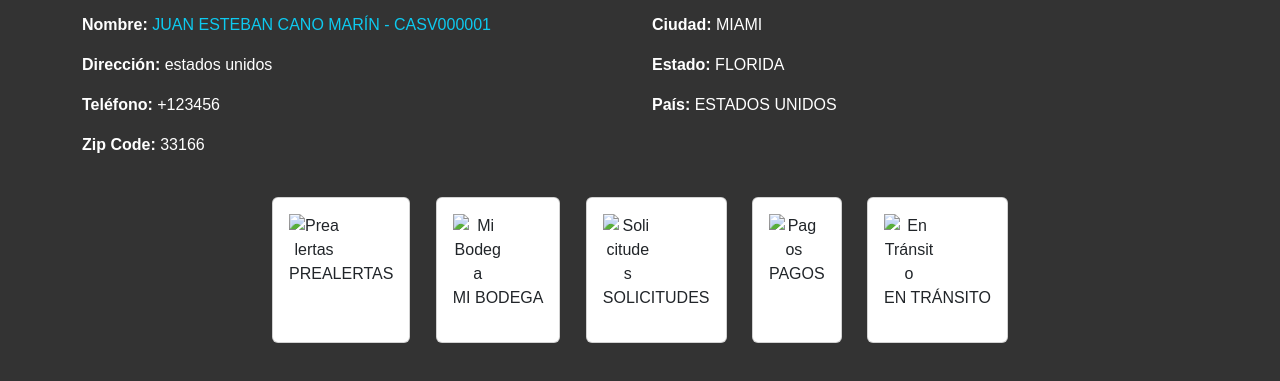
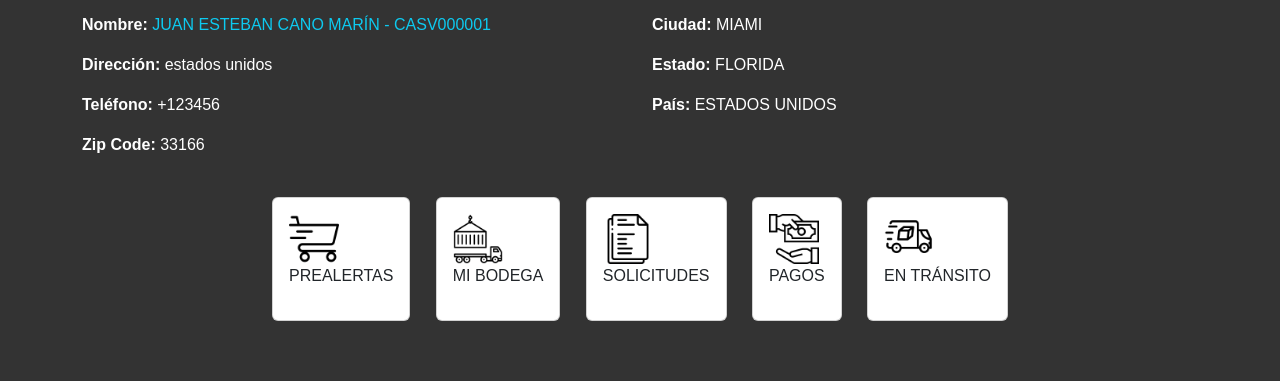
Before and after one commit to juanmarin7/gestor-casillerosFront, a plain HTML site: page pages/inicioUsuario.html in a window 1280 px wide. Shown: the part 203-584 px from the top of the page. Drawn offline with nearby package versions, Linux system fonts and the light colour scheme; the site is published under a folder, as on GitHub Pages, so addresses that start at the root find nothing.

Commit message:
correcion rutas imagenes

```diff
--- a/pages/inicioUsuario.html
+++ b/pages/inicioUsuario.html
@@ -46,23 +46,23 @@
             <div class="col-md-2"></div>
             <div class="col-md-8 d-flex justify-content-between">
                 <a href="prealertas.html" class="card text-center p-3 text-decoration-none text-dark">
-                    <img src="/img/ALERTAS.png" alt="Prealertas" width="50">
+                    <img src="../img/ALERTAS.png" alt="Prealertas" width="50">
                     <p>PREALERTAS</p>
                 </a>
                 <a href="paquetesUsuario.html" class="card text-center p-3 text-decoration-none text-dark">
-                    <img src="/img/BODEGA.png" alt="Mi Bodega" width="50">
+                    <img src="../img/BODEGA.png" alt="Mi Bodega" width="50">
                     <p>MI BODEGA</p>
                 </a>
                 <a href="solicitudes.html" class="card text-center p-3 text-decoration-none text-dark">
-                    <img src="/img/SOLICITUD.png" alt="Solicitudes" width="50">
+                    <img src="../img/SOLICITUD.png" alt="Solicitudes" width="50">
                     <p>SOLICITUDES</p>
                 </a>
                 <a href="pagos.html" class="card text-center p-3 text-decoration-none text-dark">
-                    <img src="/img/PAGOS.png" alt="Pagos" width="50">
+                    <img src="../img/PAGOS.png" alt="Pagos" width="50">
                     <p>PAGOS</p>
                 </a>
                 <a href="envios.html" class="card text-center p-3 text-decoration-none text-dark">
-                    <img src="/img/ENVIOS.png" alt="En Tránsito" width="50">
+                    <img src="../img/ENVIOS.png" alt="En Tránsito" width="50">
                     <p>EN TRÁNSITO</p>
                 </a>
             </div>
```
